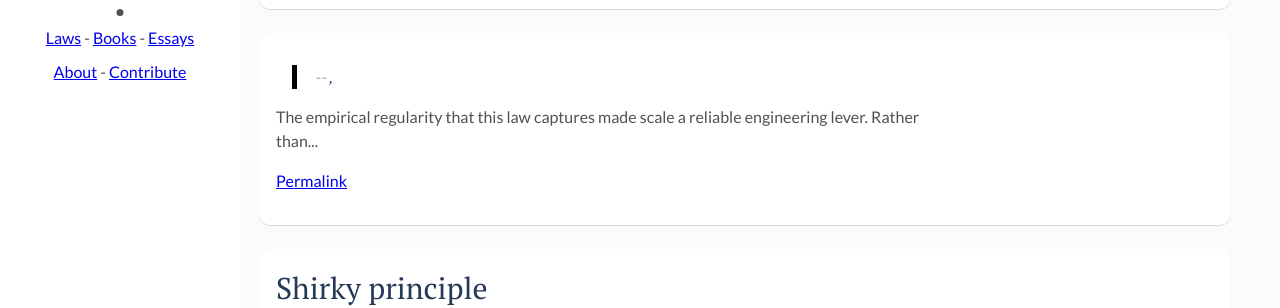
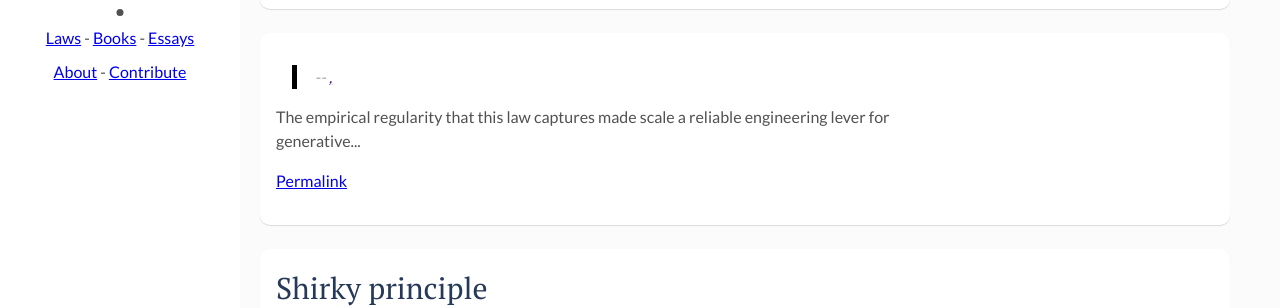
Before and after one commit to shaisachs/laws-of-software, a Jekyll site: the page built from index.html, in a window 1280 px wide and 900 px high, scrolled down 7672 px. Shown: the part 153-461 px from the top of the window. Built offline with Jekyll 4.4.1, drawn with Linux system fonts in a browser that asks for light colours.

Commit message:
rename and make a little more precise
Updated the title to reflect a focus on generative AI and clarified the context of scaling laws in the introduction.

```diff
--- a/_laws/scaling-laws.md
+++ b/_laws/scaling-laws.md
@@ -1,12 +1,12 @@
 ---
 layout: post
-title: Scaling Laws
+title: Generative AI Scaling Laws
 law: The performance of language models scales predictably with three quantities: the number of parameters, the amount of training data, and the amount of compute.
 law-author: Jared Kaplan
 law-url: https://arxiv.org/abs/2001.08361
 law-year: 2020
 ---
 
-The empirical regularity that this law captures made scale a reliable engineering lever. Rather than hand-tuning architectures or hunting for cleverer algorithms, model builders could simply spend more compute and more data, with a reasonable expectation of steady gains. That expectation has largely been validated by the steady march of ever-larger models, though not without complications: a later analysis from DeepMind suggested that the original account over-weighted parameters relative to data, and argued that training data should be scaled up in tandem with model size, roughly doubling the number of training tokens for every doubling of parameters.
+The empirical regularity that this law captures made scale a reliable engineering lever for generative AI. Rather than hand-tuning architectures or hunting for cleverer algorithms, model builders could simply spend more compute and more data, with a reasonable expectation of steady gains. That expectation has largely been validated by the steady march of ever-larger models, though not without complications: a later analysis from DeepMind suggested that the original account over-weighted parameters relative to data, and argued that training data should be scaled up in tandem with model size, roughly doubling the number of training tokens for every doubling of parameters.
 
 The catch is that the data needed to sustain this approach is a finite resource. The internet contains only so much text written by humans, and modern models have already consumed a large fraction of it. There is no "second internet" from which to draw more; the stock of high-quality public text is growing far more slowly than the appetite of successive models. One [analysis](https://arxiv.org/abs/2211.04325) projects that, on current trends, models will be trained on datasets comparable in size to the entire stock of public human-generated text before the end of this decade, at which point further progress will depend on synthetic data, better data efficiency, or other innovations.
```
